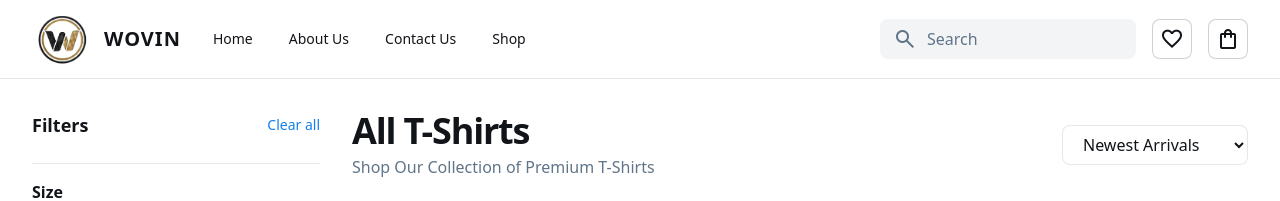
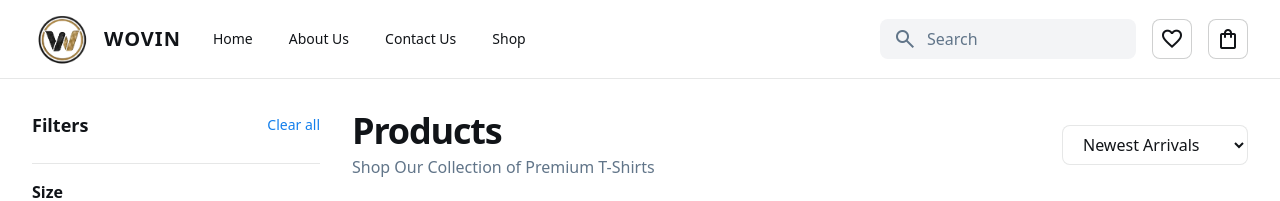
Before and after one commit to HuzaifaKhan32/freelancing-project, a Next.js app: page /shop in a window 1280 px wide. Shown: the top 201 px of the page. Built offline with nearby package versions, Linux system fonts and the light colour scheme.

Commit message:
feat: update shop page heading

```diff
--- a/app/shop/page.tsx
+++ b/app/shop/page.tsx
@@ -94,7 +94,7 @@ export default function ShopPage() {
         <div className="flex-1">
           <div className="flex flex-wrap justify-between items-center gap-4 pb-6 border-b border-text-light/10">
             <div className="flex flex-col gap-1">
-              <h1 className="text-text-light text-4xl font-black tracking-[-0.033em]">All T-Shirts</h1>
+              <h1 className="text-text-light text-4xl font-black tracking-[-0.033em]">Products</h1>
               <p className="text-text-secondary-light text-base font-normal">Shop Our Collection of Premium T-Shirts</p>
             </div>
             {/* Mobile Filter Button */}
```
